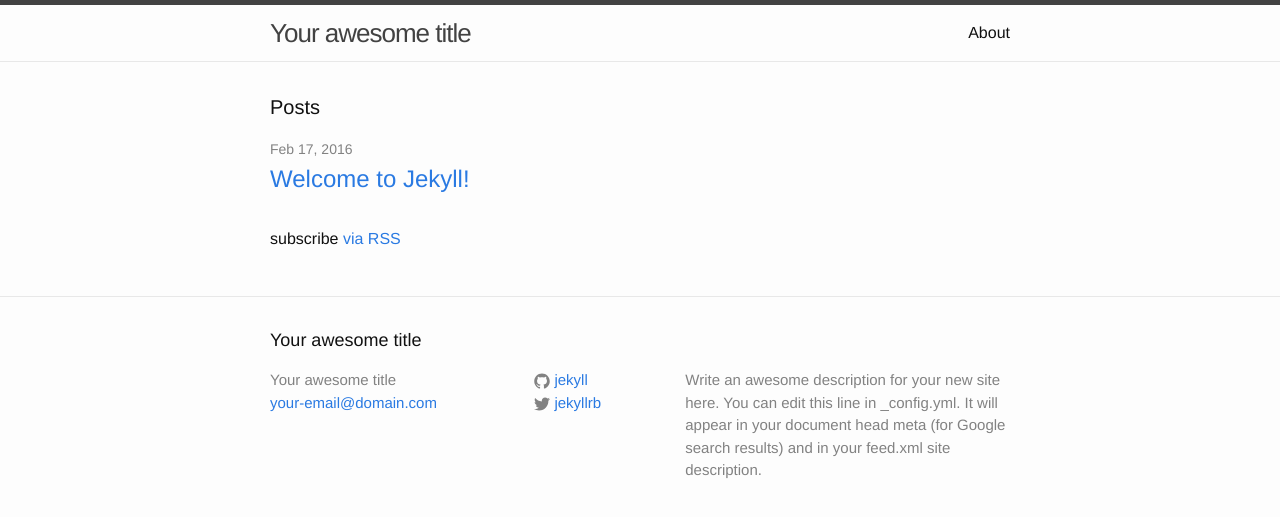
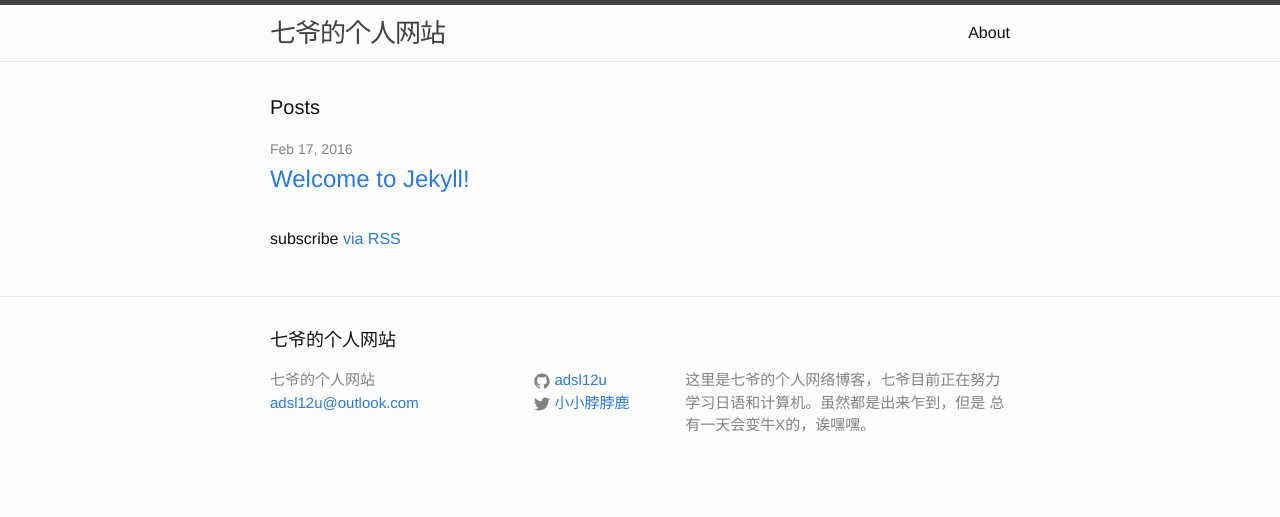
Before and after one commit to adsl12u/adsl12u.github.io, a Jekyll site: the page built from index.html, in a window 1280 px wide. Shown: the top 517 px of the page. Built offline with Jekyll 4.4.1, drawn with Linux system fonts in a browser that asks for light colours.

Commit message:
front page edit

```diff
--- a/_config.yml
+++ b/_config.yml
@@ -6,16 +6,15 @@
 # 'jekyll serve'. If you change this file, please restart the server process.
 
 # Site settings
-title: Your awesome title
-email: your-email@domain.com
+title: 七爷的个人网站
+email: adsl12u@outlook.com
 description: > # this means to ignore newlines until "baseurl:"
-  Write an awesome description for your new site here. You can edit this
-  line in _config.yml. It will appear in your document head meta (for
-  Google search results) and in your feed.xml site description.
+  这里是七爷的个人网络博客，七爷目前正在努力学习日语和计算机。虽然都是出来乍到，但是
+  总有一天会变牛X的，诶嘿嘿。
 baseurl: "" # the subpath of your site, e.g. /blog
 url: "http://yourdomain.com" # the base hostname & protocol for your site
-twitter_username: jekyllrb
-github_username:  jekyll
+twitter_username: 小小脖脖鹿
+github_username:  adsl12u
 
 # Build settings
 markdown: kramdown
```
